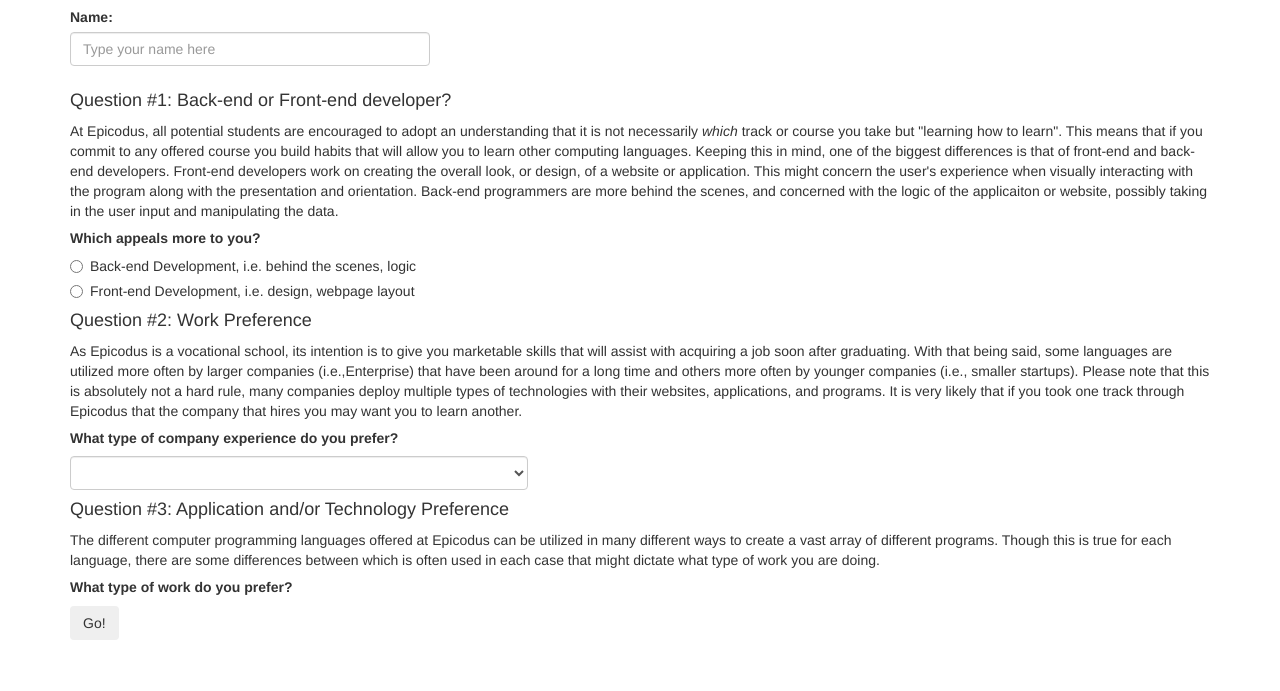
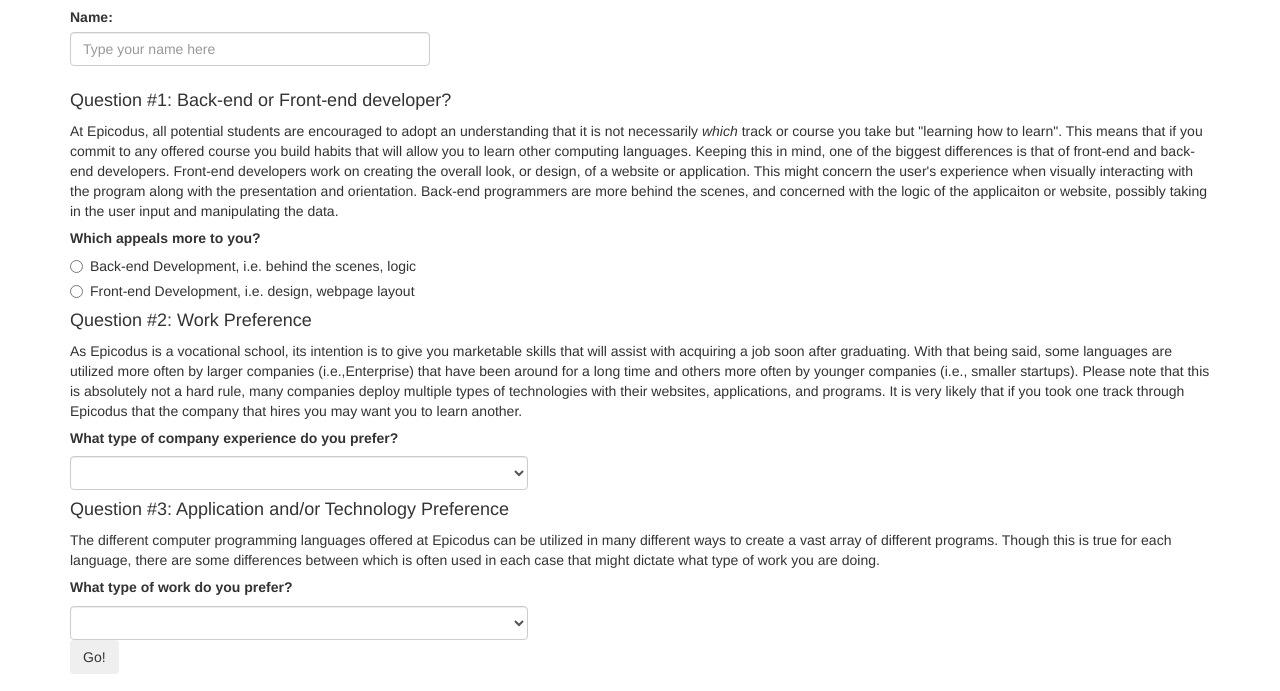
Before and after one commit to philip-putnam/track-suggester, a plain HTML site: page index.html in a window 1280 px wide. Shown: the part 109-800 px from the top of the page. Drawn offline with Linux system fonts and the light colour scheme.

Commit message:
add selector for application/technology preference in index.html

```diff
--- a/index.html
+++ b/index.html
@@ -63,7 +63,17 @@
           <h4>Question #3: Application and/or Technology Preference</h4>
           <p>The different computer programming languages offered at Epicodus can be utilized in many different ways to create a vast array of different programs. Though this is true for each language, there are some differences between which is often used in each case that might dictate what type of work you are doing.</p>
           <h5><strong>What type of work do you prefer?</strong></h5>
-
+          <div class="row">
+            <div class="col-md-5">
+              <select class="form-control">
+                <option></option>
+                <option>Websites</option>
+                <option>Android Applications</option>
+                <option>Web Applications</option>
+                <option>Business Software</option>
+              </select>
+            </div>
+          </div>
 
           <button class="btn" type="submit">Go!</button>
 
```
